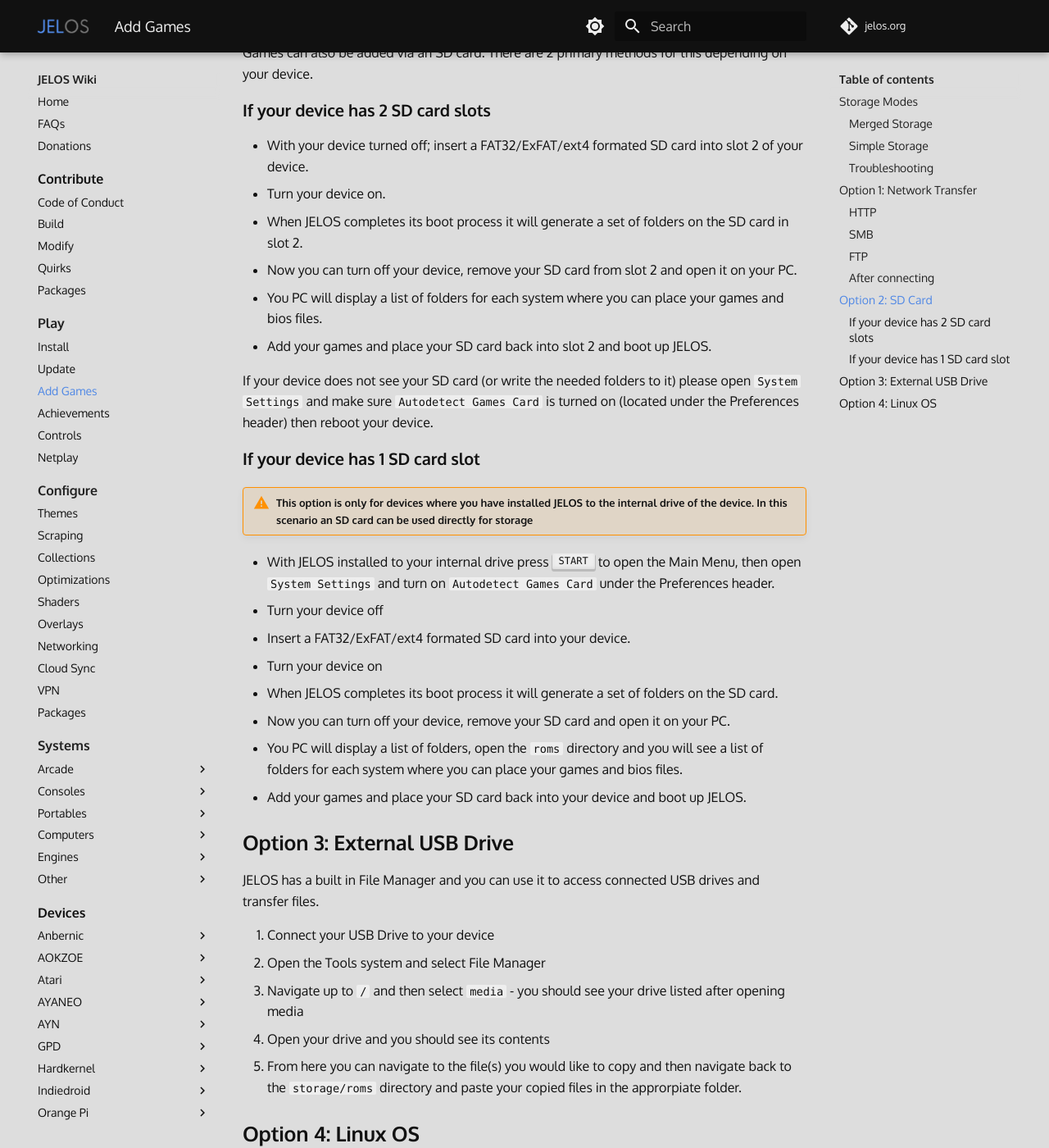
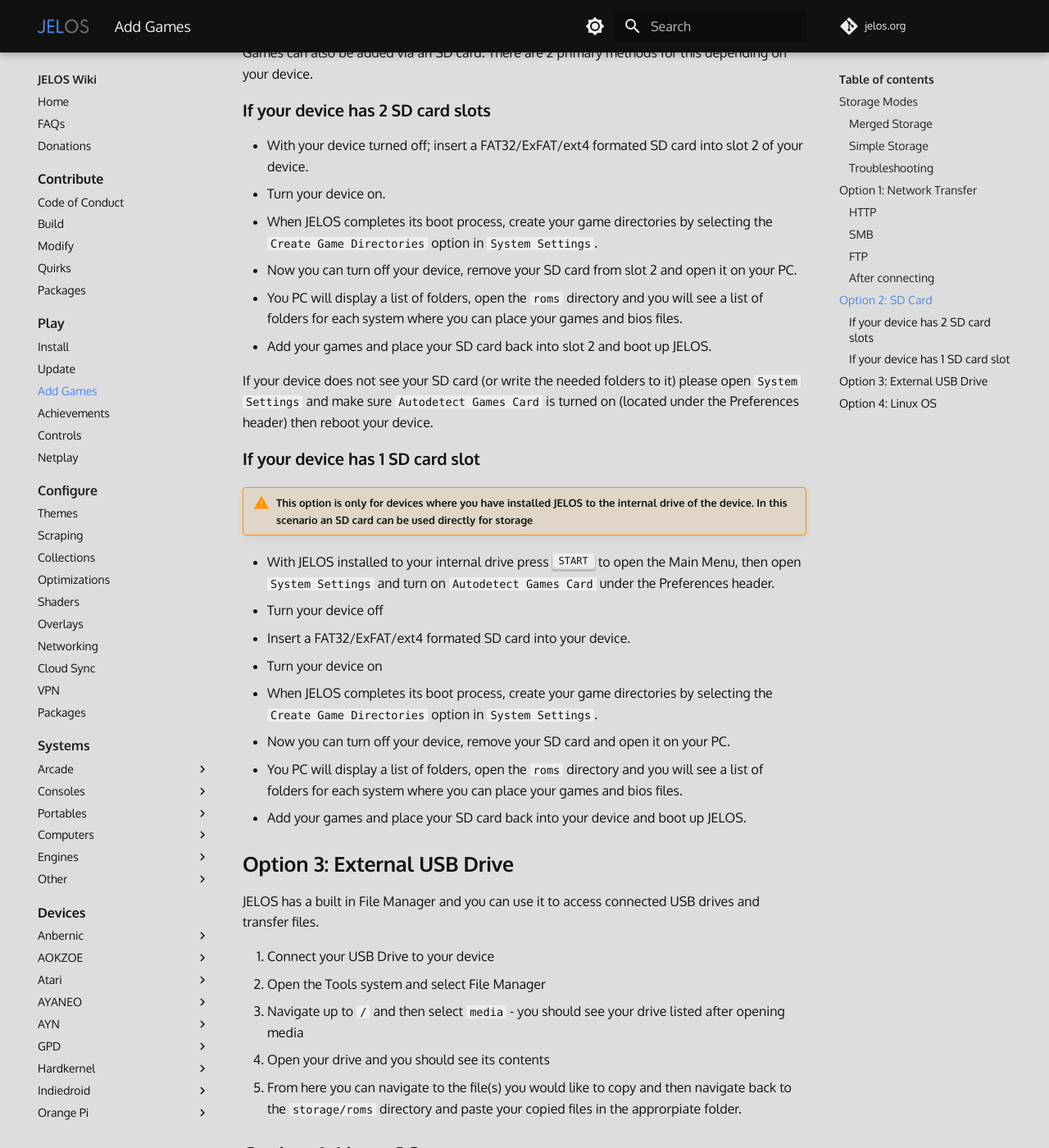
Before and after one commit to wbrawner/jelos.org, an MkDocs documentation site: the page built from docs/play/add-games.md, in a window 1280 px wide and 1400 px high, scrolled down 2812 px. Shown: the whole window at 82% size. Built offline with MkDocs 1.6.1 and Material for MkDocs 9.7.7, drawn with Linux system fonts in a browser that asks for light colours; some web fonts are replaced; comment, search, counter and statistics services are not loaded.

Commit message:
Update add games section to reflect recent changes.

```diff
--- a/docs/play/add-games.md
+++ b/docs/play/add-games.md
@@ -74,9 +74,9 @@
 
 - With your device turned off; insert a FAT32/ExFAT/ext4 formated SD card into slot 2 of your device.
 - Turn your device on.
-- When JELOS completes its boot process it will generate a set of folders on the SD card in slot 2.
+- When JELOS completes its boot process, create your game directories by selecting the `Create Game Directories` option in `System Settings`.
 - Now you can turn off your device, remove your SD card from slot 2 and open it on your PC.
-- You PC will display a list of folders for each system where you can place your games and bios files.
+- You PC will display a list of folders, open the `roms` directory and you will see a list of folders for each system where you can place your games and bios files.
 - Add your games and place your SD card back into slot 2 and boot up JELOS.
 
 If your device does not see your SD card (or write the needed folders to it) please open `System Settings` and make sure `Autodetect Games Card` is turned on (located under the Preferences header) then reboot your device.
@@ -89,7 +89,7 @@
 - Turn your device off
 - Insert a FAT32/ExFAT/ext4 formated SD card into your device.
 - Turn your device on
-- When JELOS completes its boot process it will generate a set of folders on the SD card.
+- When JELOS completes its boot process, create your game directories by selecting the `Create Game Directories` option in `System Settings`.
 - Now you can turn off your device, remove your SD card and open it on your PC.
 - You PC will display a list of folders, open the `roms` directory and you will see a list of folders for each system where you can place your games and bios files.
 - Add your games and place your SD card back into your device and boot up JELOS.
```
